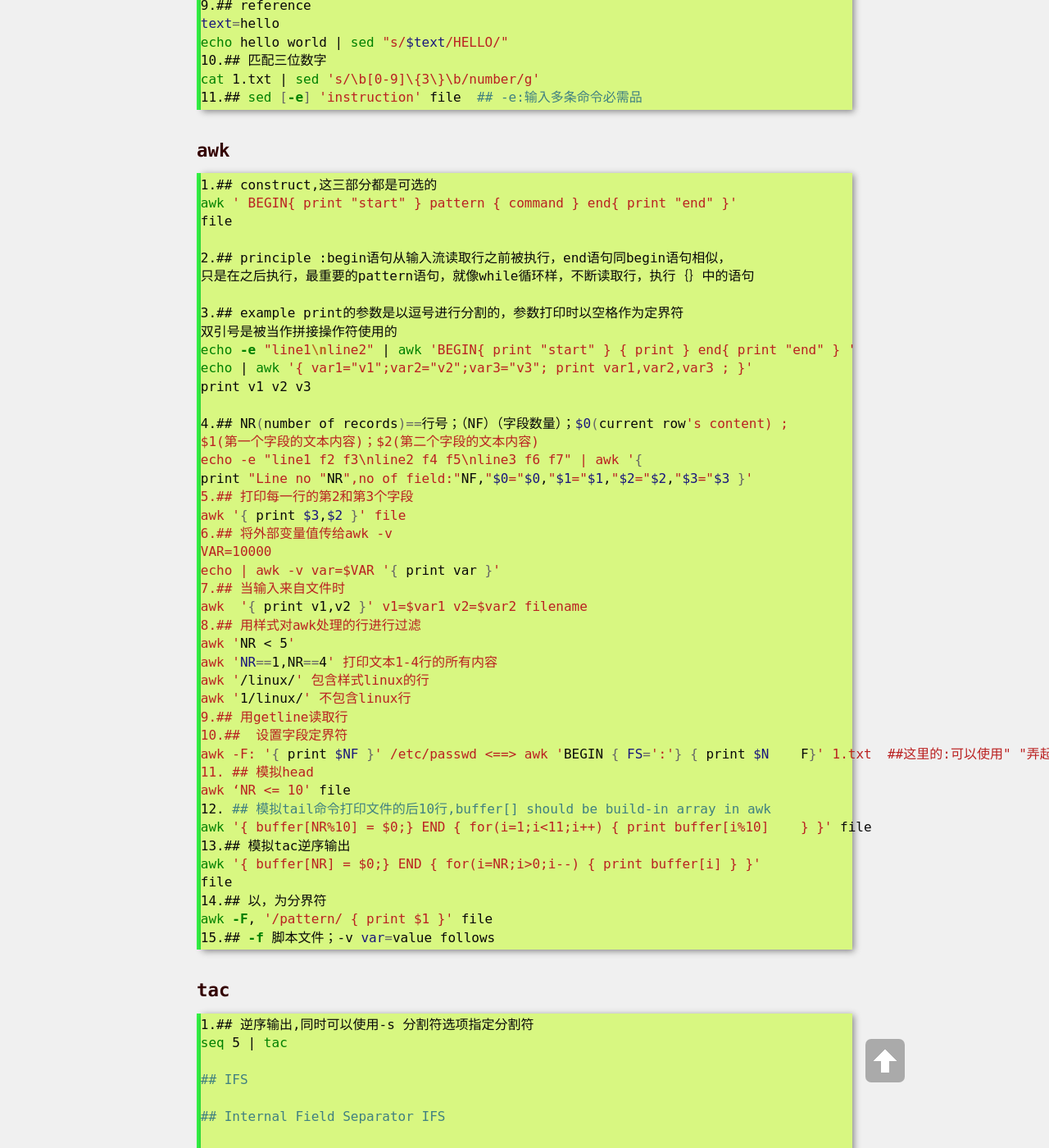
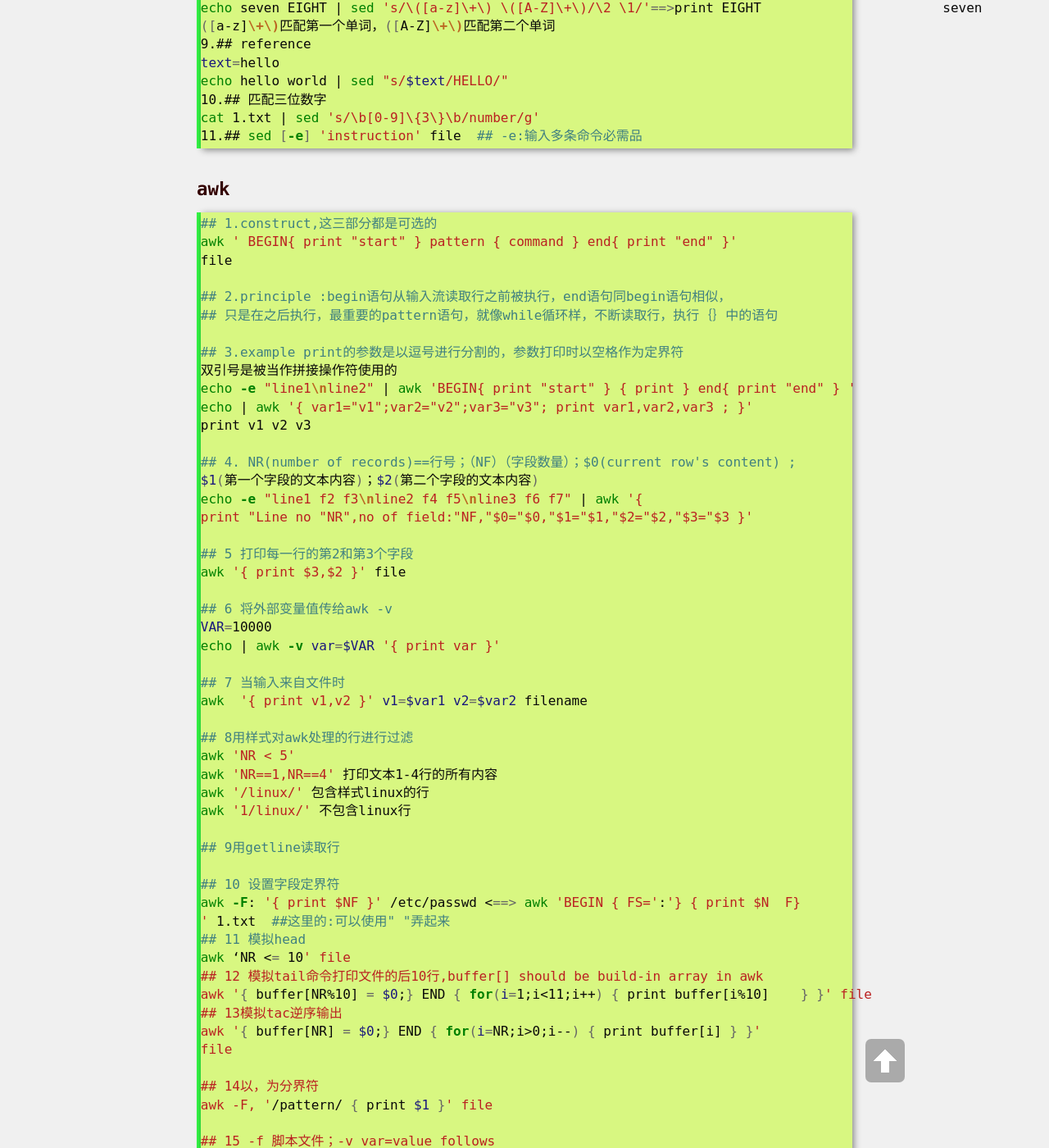
Before and after one commit to yuzibo/yuzibo.github.io, a Jekyll site: the page built from _posts/2014-11-01-LinuxShellCommand.md, in a window 1280 px wide and 1400 px high, scrolled down 12870 px. Shown: the whole window at 82% size. Built offline with Jekyll 4.4.1, drawn with Linux system fonts in a browser that asks for light colours; comment, search, counter and statistics services are not loaded; some of the changed text lies outside the part shown.

Commit message:
yes,This time is more many file included

````diff
--- a/_posts/2014-11-01-LinuxShellCommand.md
+++ b/_posts/2014-11-01-LinuxShellCommand.md
@@ -589,10 +589,12 @@
 }
 fname 1 2 3 4
 ```
-#### export
 
+## export
+
+```bash
 export -f fname ##subprocess can use fanme
-
+```
 
 ## read-重点是对于变量起作用
 
@@ -661,48 +663,57 @@
 ## awk
 
 ```bash
-1.## construct,这三部分都是可选的
+## 1.construct,这三部分都是可选的
 awk ' BEGIN{ print "start" } pattern { command } end{ print "end" }'
 file
 
-2.## principle :begin语句从输入流读取行之前被执行，end语句同begin语句相似，
-只是在之后执行，最重要的pattern语句，就像while循环样，不断读取行，执行｛｝中的语句
+## 2.principle :begin语句从输入流读取行之前被执行，end语句同begin语句相似，
+## 只是在之后执行，最重要的pattern语句，就像while循环样，不断读取行，执行｛｝中的语句
 
-3.## example print的参数是以逗号进行分割的，参数打印时以空格作为定界符
+## 3.example print的参数是以逗号进行分割的，参数打印时以空格作为定界符
 双引号是被当作拼接操作符使用的
 echo -e "line1\nline2" | awk 'BEGIN{ print "start" } { print } end{ print "end" } '
 echo | awk '{ var1="v1";var2="v2";var3="v3"; print var1,var2,var3 ; }'
 print v1 v2 v3
 
-4.## NR(number of records)==行号；（NF）（字段数量）；$0(current row's content) ;
+## 4. NR(number of records)==行号；（NF）（字段数量）；$0(current row's content) ;
 $1(第一个字段的文本内容)；$2(第二个字段的文本内容)
 echo -e "line1 f2 f3\nline2 f4 f5\nline3 f6 f7" | awk '{
 print "Line no "NR",no of field:"NF,"$0="$0,"$1="$1,"$2="$2,"$3="$3 }'
-5.## 打印每一行的第2和第3个字段
+
+## 5 打印每一行的第2和第3个字段
 awk '{ print $3,$2 }' file
-6.## 将外部变量值传给awk -v
+
+## 6 将外部变量值传给awk -v
 VAR=10000
 echo | awk -v var=$VAR '{ print var }'
-7.## 当输入来自文件时
+
+## 7 当输入来自文件时
 awk  '{ print v1,v2 }' v1=$var1 v2=$var2 filename
-8.## 用样式对awk处理的行进行过滤
+
+## 8用样式对awk处理的行进行过滤
 awk 'NR < 5'
 awk 'NR==1,NR==4' 打印文本1-4行的所有内容
 awk '/linux/' 包含样式linux的行
 awk '1/linux/' 不包含linux行
-9.## 用getline读取行
-10.##  设置字段定界符
-awk -F: '{ print $NF }' /etc/passwd <==> awk 'BEGIN { FS=':'} { print $N    F}' 1.txt  ##这里的:可以使用" "弄起来
-11. ## 模拟head
+
+## 9用getline读取行
+
+## 10 设置字段定界符
+awk -F: '{ print $NF }' /etc/passwd <==> awk 'BEGIN { FS=':'} { print $N  F}
+' 1.txt  ##这里的:可以使用" "弄起来
+## 11 模拟head
 awk ‘NR <= 10' file
-12. ## 模拟tail命令打印文件的后10行,buffer[] should be build-in array in awk
+## 12 模拟tail命令打印文件的后10行,buffer[] should be build-in array in awk
 awk '{ buffer[NR%10] = $0;} END { for(i=1;i<11;i++) { print buffer[i%10]    } }' file
-13.## 模拟tac逆序输出
+## 13模拟tac逆序输出
 awk '{ buffer[NR] = $0;} END { for(i=NR;i>0;i--) { print buffer[i] } }'
 file
-14.## 以，为分界符
+
+## 14以，为分界符
 awk -F, '/pattern/ { print $1 }' file
-15.## -f 脚本文件；-v var=value follows
+
+## 15 -f 脚本文件；-v var=value follows
 ```
 
 
````
Also changed, not shown: _posts/2016-06-01-accounting.md (added, +11 -0 lines), _posts/2016-06-16-leetcode_168.md (added, +46 -0 lines), _posts/2016-06-18-linux_kernel_buffer.md (+16 -2 lines), _posts/2016-06-22-leetcode-344-reversestring.md (+2 -2 lines).
